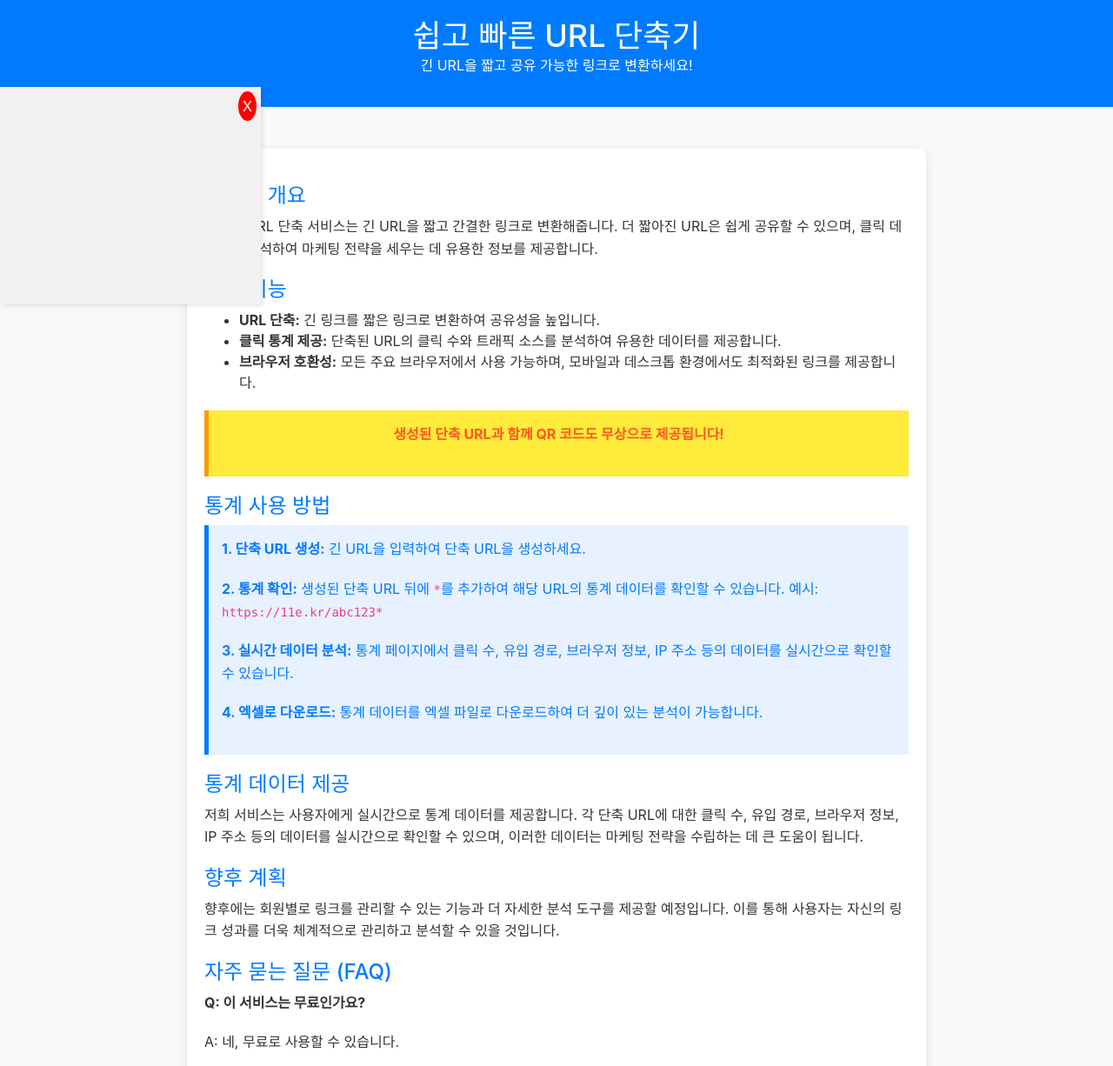
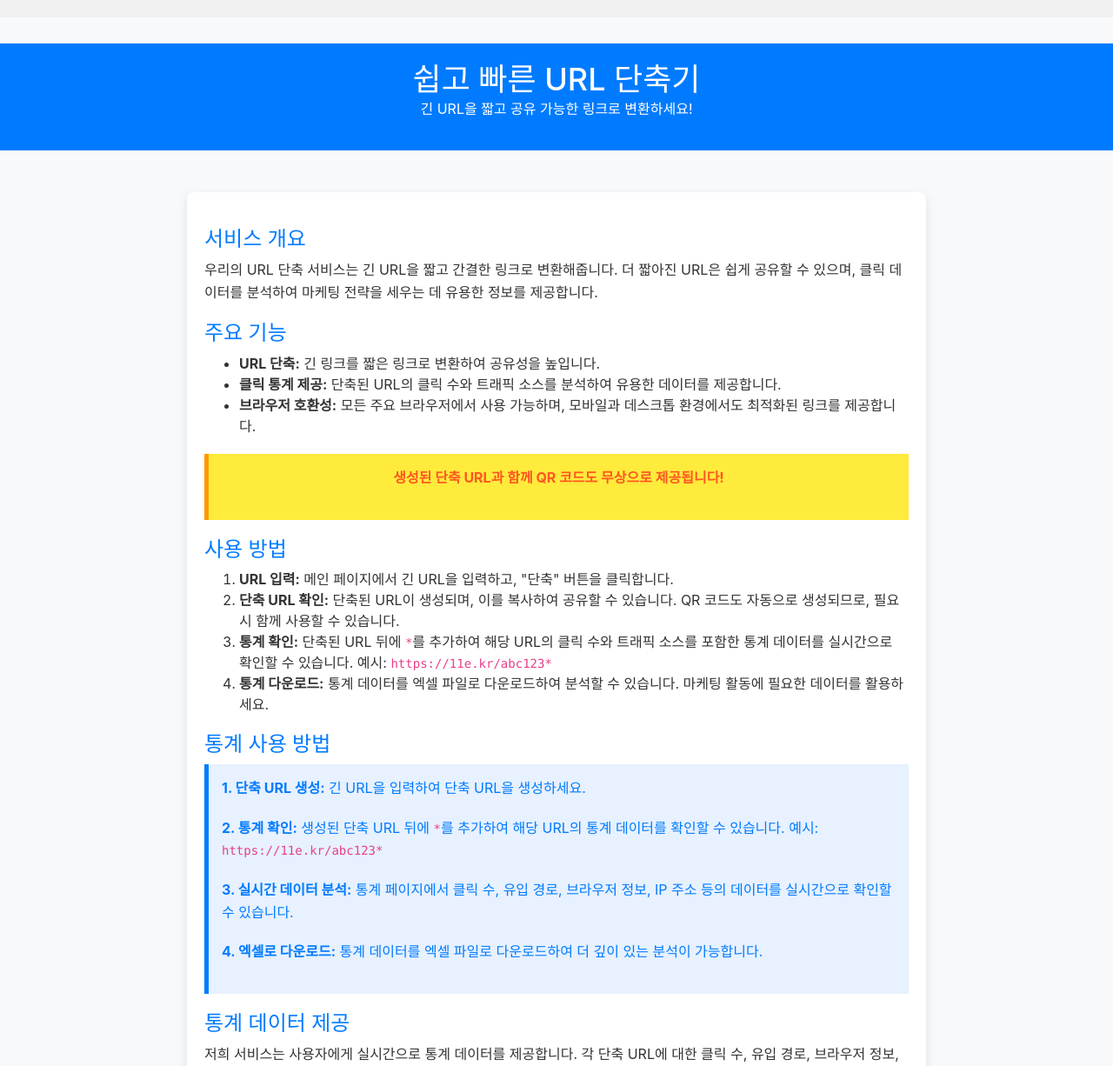
Before and after one commit to tsarkr/shortener, a PHP site: page /aboutus.html in a window 1280 px wide. Shown: the top 1226 px of the page at 87% size. Run offline with PHP 8.4, Linux system fonts and the light colour scheme; some libraries are stand-ins or nearby versions.

Commit message:
SEO 적용

```diff
--- a/aboutus.html
+++ b/aboutus.html
@@ -9,6 +9,7 @@
         body {
             background-color: #f8f9fa;
             color: #333;
+            margin: 0;
         }
         .header {
             background-color: #007bff;
@@ -65,50 +66,24 @@
             margin-top: 30px;
             text-align: center;
         }
-        /* 왼쪽에 광고 위치 */
-        .left-ad {
-            position: fixed;
-            top: 100px;
-            left: 0;
-            width: 300px;
-            height: 250px;
+        /* 광고 스타일 */
+        .ad-container {
+            width: 100%;
             background-color: #f1f1f1;
-            padding: 10px;
+            padding: 10px 0;
             text-align: center;
-            box-shadow: 2px 2px 5px rgba(0, 0, 0, 0.1);
-        }
-        /* 닫기 버튼 스타일 */
-        .close-ad {
-            position: absolute;
-            top: 5px;
-            right: 5px;
-            background-color: #ff0000;
-            color: white;
-            border: none;
-            padding: 5px;
-            border-radius: 50%;
-            cursor: pointer;
-        }
-        @media (max-width: 576px) {
-            .left-ad {
-                width: 100%;
-                height: auto;
-                top: 0;
-                left: 0;
-                box-shadow: none;
-            }
+            margin-bottom: 30px; /* 본문과의 간격을 위해 여백 추가 */
         }
     </style>
 </head>
 <body>
 
-    <!-- 왼쪽에 광고 위치 -->
-    <div class="left-ad" id="adContainer">
-        <button class="close-ad" onclick="closeAd()">X</button>
-        <ins class="kakao_ad_area" style="display:none;"
-        data-ad-unit="DAN-Y0ZNLuIjfBEOujr3"
-        data-ad-width="300"
-        data-ad-height="250"></ins>
+    <!-- 상단 광고 영역 -->
+    <div class="ad-container">
+        <ins class="kakao_ad_area" style="display:block;"
+        data-ad-unit="DAN-bes5g23P3OzvDBK4"
+        data-ad-width="320"
+        data-ad-height="100"></ins>
         <script type="text/javascript" src="//t1.daumcdn.net/kas/static/ba.min.js" async></script>
     </div>
 
@@ -134,6 +109,14 @@
         <div class="qr-highlight">
             <p>생성된 단축 URL과 함께 QR 코드도 무상으로 제공됩니다!</p>
         </div>
+
+        <h2>사용 방법</h2>
+        <ol>
+            <li><strong>URL 입력:</strong> 메인 페이지에서 긴 URL을 입력하고, "단축" 버튼을 클릭합니다.</li>
+            <li><strong>단축 URL 확인:</strong> 단축된 URL이 생성되며, 이를 복사하여 공유할 수 있습니다. QR 코드도 자동으로 생성되므로, 필요시 함께 사용할 수 있습니다.</li>
+            <li><strong>통계 확인:</strong> 단축된 URL 뒤에 <code>*</code>를 추가하여 해당 URL의 클릭 수와 트래픽 소스를 포함한 통계 데이터를 실시간으로 확인할 수 있습니다. 예시: <code>https://11e.kr/abc123*</code></li>
+            <li><strong>통계 다운로드:</strong> 통계 데이터를 엑셀 파일로 다운로드하여 분석할 수 있습니다. 마케팅 활동에 필요한 데이터를 활용하세요.</li>
+        </ol>
 
         <h2>통계 사용 방법</h2>
         <div class="highlight">
@@ -166,11 +149,5 @@
     </div>
 
     <script src="https://stackpath.bootstrapcdn.com/bootstrap/4.5.2/js/bootstrap.bundle.min.js"></script>
-
-    <script>
-        function closeAd() {
-            document.getElementById('adContainer').style.display = 'none';
-        }
-    </script>
 </body>
 </html>
```
Also changed, not shown: analysis.php (+9 -20 lines), index.php (+22 -7 lines), login.php (+14 -6 lines), register.php (+15 -6 lines), url_statistics.php (+10 -113 lines).
